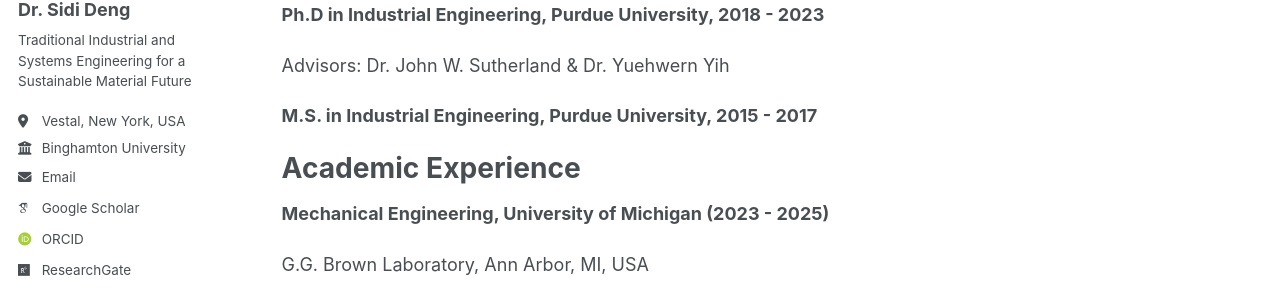
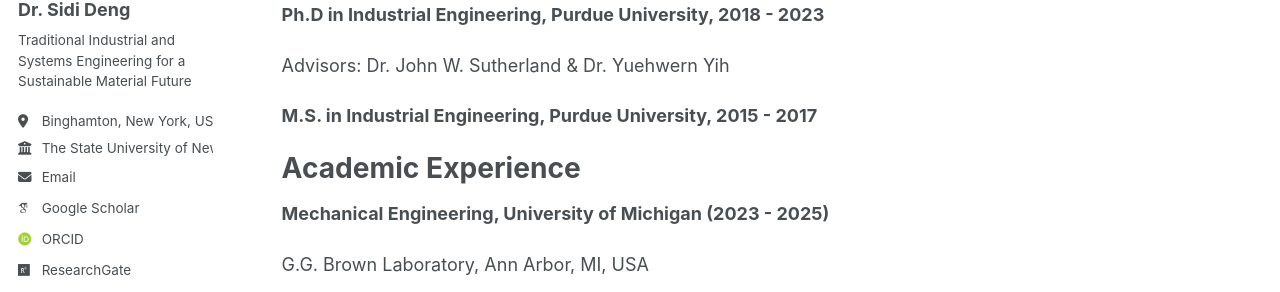
Before and after one commit to SIDIDENG/academia, a Jekyll site: the page built from _pages/about.md, in a window 1280 px wide. Shown: the part 339-631 px from the top of the page. Built offline with Jekyll 4.4.1, drawn with Linux system fonts in a browser that asks for light colours; some web fonts are replaced.

Commit message:
Update _config.yml

```diff
--- a/_config.yml
+++ b/_config.yml
@@ -26,8 +26,8 @@ author:
   name             : "Dr. Sidi Deng"
   pronouns         : # example: "she/her"
   bio              : "Traditional Industrial and Systems Engineering for a Sustainable Material Future"
-  location         : "Vestal, New York, USA"
-  employer         : "Binghamton University"
+  location         : "Binghamton, New York, USA"
+  employer         : "The State University of New York at Binghamton"
   uri              : # URL
   email            : "sdeng6@binghamton.edu"
 
```
